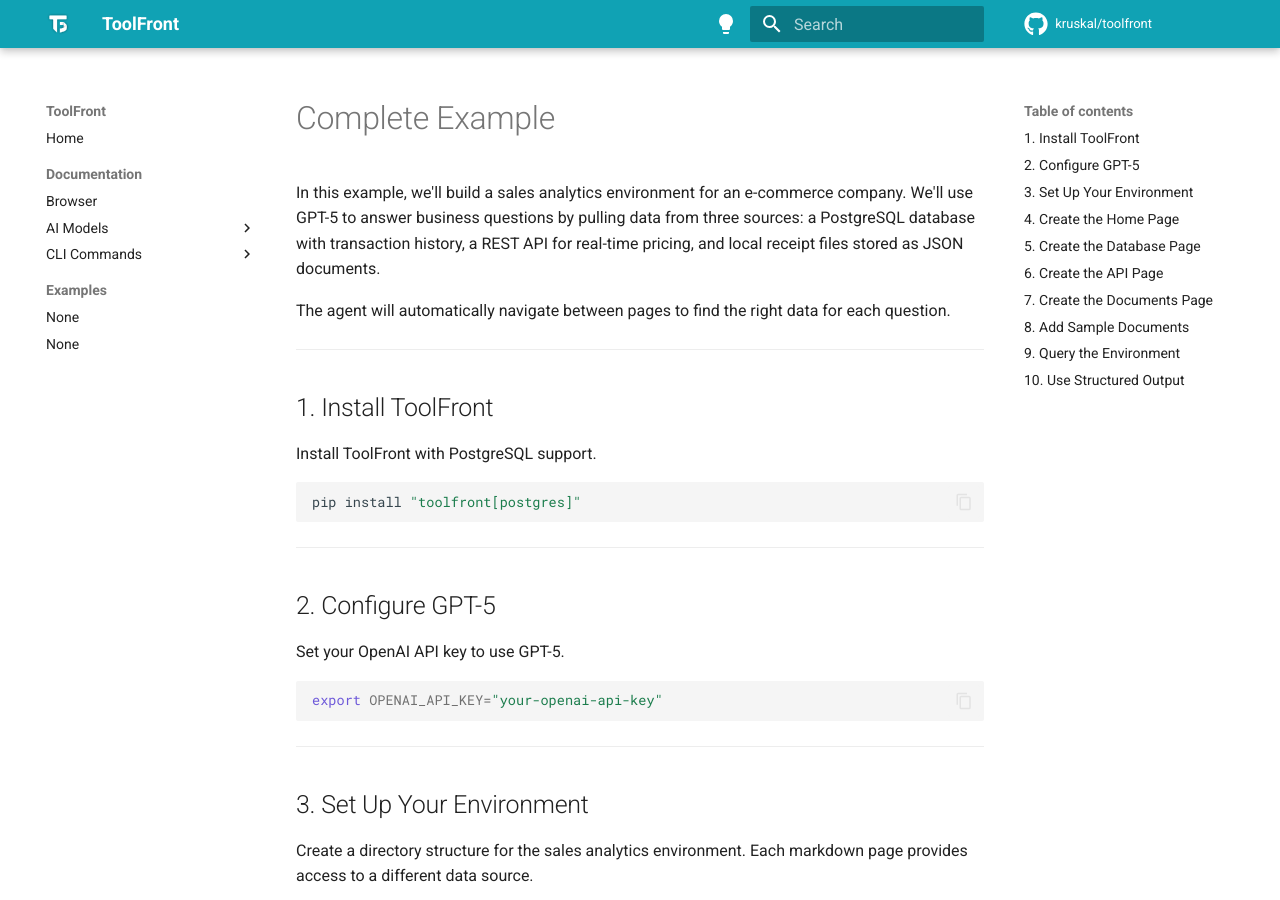
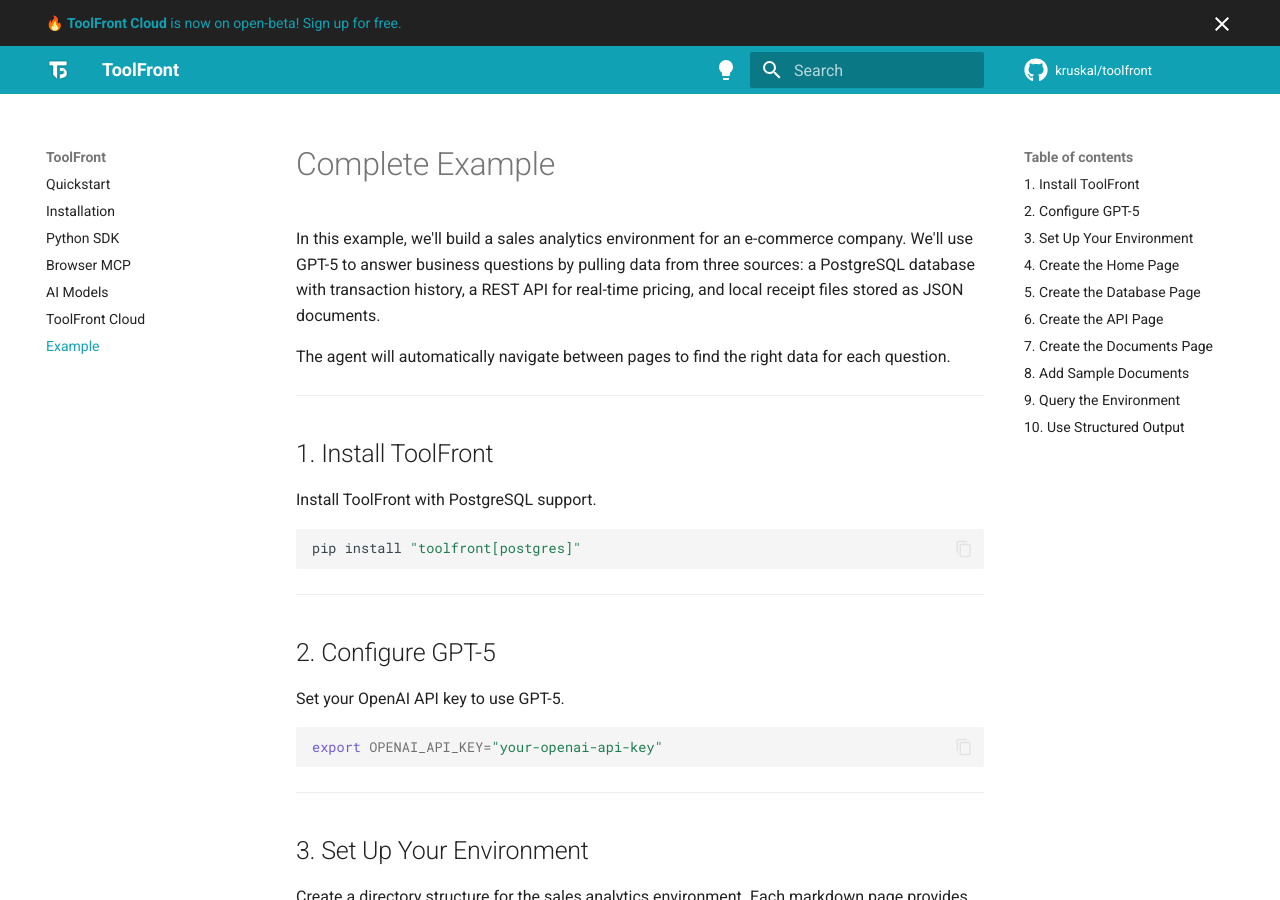
Before and after one commit to statespace-ai/toolfront, an MkDocs documentation site: the page built from docs/pages/example.md, in a window 1280 px wide and 900 px high. Built offline with MkDocs 1.6.1 and Material for MkDocs 9.7.7, drawn with Linux system fonts in a browser that asks for light colours; comment, search, counter and statistics services are not loaded; some of the changed lines change nothing that is shown.

Commit message:
docs: update mkdocs.yml

```diff
--- a/mkdocs.yml
+++ b/mkdocs.yml
@@ -6,6 +6,7 @@
 
 theme:
   name: material
+  custom_dir: docs/overrides
   icon:
     repo: fontawesome/brands/github
   logo: assets/img/logo.svg
@@ -29,7 +30,7 @@
     - navigation.sections
     - navigation.expand
     - navigation.tabs.sticky
-    # - navigation.top
+    - navigation.top
     - search.highlight
     - search.share
     - content.code.copy
@@ -68,76 +69,13 @@
 
 
 nav:
-  - index.md
-  - Documentation:
-    - Browser: reference/browser.md
-    - AI Models:
-      - documentation/ai_models/index.md
-      - OpenAI: documentation/ai_models/openai.md
-      - Anthropic: documentation/ai_models/anthropic.md
-      - Google: documentation/ai_models/google.md
-      - Bedrock: documentation/ai_models/bedrock.md
-      - Cohere: documentation/ai_models/cohere.md
-      - Groq: documentation/ai_models/groq.md
-      - Mistral: documentation/ai_models/mistral.md
-      - HuggingFace: documentation/ai_models/huggingface.md
-      - xAI: documentation/ai_models/xai.md
-      - DeepSeek: documentation/ai_models/deepseek.md
-      - Azure AI: documentation/ai_models/azure.md
-      - Fireworks AI: documentation/ai_models/fireworks.md
-      - Moonshot AI: documentation/ai_models/moonshot.md
-      - GitHub Models: documentation/ai_models/github.md
-      - Heroku AI: documentation/ai_models/heroku.md
-      - OpenRouter: documentation/ai_models/openrouter.md
-      - Ollama: documentation/ai_models/ollama.md
-      - Together AI: documentation/ai_models/together.md
-    # - Documentation:
-    #   - Environments: documentation/environments.md
-    #   - Browser: documentation/browser.md
-    #   - AI Models:
-    #     - documentation/ai_models/index.md
-    #     - OpenAI: documentation/ai_models/openai.md
-    #     - Anthropic: documentation/ai_models/anthropic.md
-    #     - Google: documentation/ai_models/google.md
-    #     - Bedrock: documentation/ai_models/bedrock.md
-    #     - Cohere: documentation/ai_models/cohere.md
-    #     - Groq: documentation/ai_models/groq.md
-    #     - Mistral: documentation/ai_models/mistral.md
-    #     - HuggingFace: documentation/ai_models/huggingface.md
-    #     - xAI: documentation/ai_models/xai.md
-    #     - DeepSeek: documentation/ai_models/deepseek.md
-    #     - Azure AI: documentation/ai_models/azure.md
-    #     - Fireworks AI: documentation/ai_models/fireworks.md
-    #     - Moonshot AI: documentation/ai_models/moonshot.md
-    #     - GitHub Models: documentation/ai_models/github.md
-    #     - Heroku AI: documentation/ai_models/heroku.md
-    #     - OpenRouter: documentation/ai_models/openrouter.md
-    #     - Ollama: documentation/ai_models/ollama.md
-    #     - Together AI: documentation/ai_models/together.md
-    # - Databases:
-    #   - BigQuery: documentation/databases/bigquery.md
-    #   - ClickHouse: documentation/databases/clickhouse.md
-    #   - Databricks: documentation/databases/databricks.md
-    #   - Druid: documentation/databases/druid.md
-    #   - DuckDB: documentation/databases/duckdb.md
-    #   - Flink: documentation/databases/flink.md
-    #   - MSSQL: documentation/databases/mssql.md
-    #   - MySQL: documentation/databases/mysql.md
-    #   - Oracle: documentation/databases/oracle.md
-    #   - PostgreSQL: documentation/databases/postgresql.md
-    #   - PySpark: documentation/databases/pyspark.md
-    #   - RisingWave: documentation/databases/risingwave.md
-    #   - Snowflake: documentation/databases/snowflake.md
-    #   - SQLite: documentation/databases/sqlite.md
-    #   - Trino: documentation/databases/trino.md
-    # - MCP: documentation/mcp.md
-    - CLI Commands:
-        - reference/commands/browser.md
-        - reference/commands/database.md
-        - reference/commands/document.md
-  - Examples:
-    - examples/document_rag.md
-    - examples/text2sql.md
+  - Quickstart: index.md
+  - Installation: pages/installation.md
+  - Python SDK: pages/python_sdk.md
+  - Browser MCP: pages/browser_mcp.md
+  - AI Models: pages/ai_models.md
+  - ToolFront Cloud: pages/toolfront_cloud.md
+  - Example: pages/example.md
 
 markdown_extensions:
   - admonition
```
